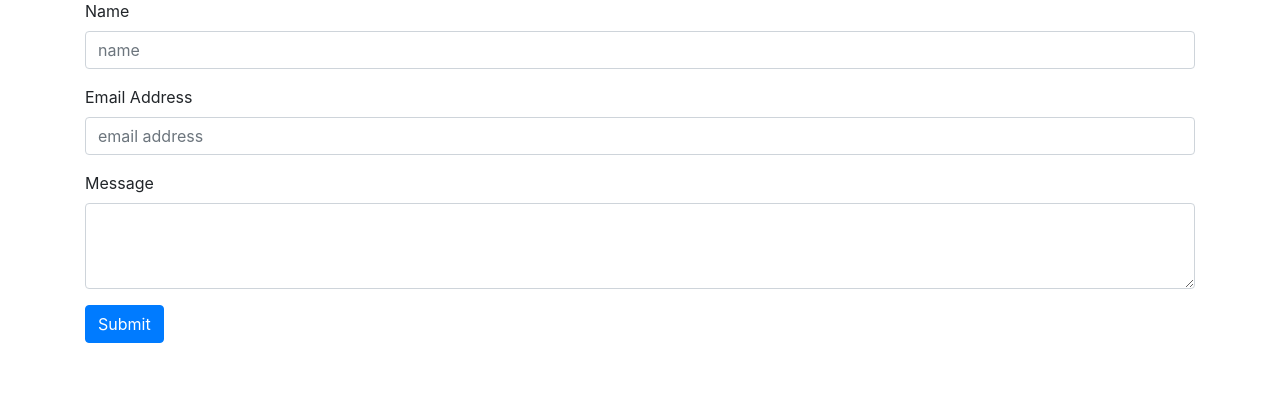
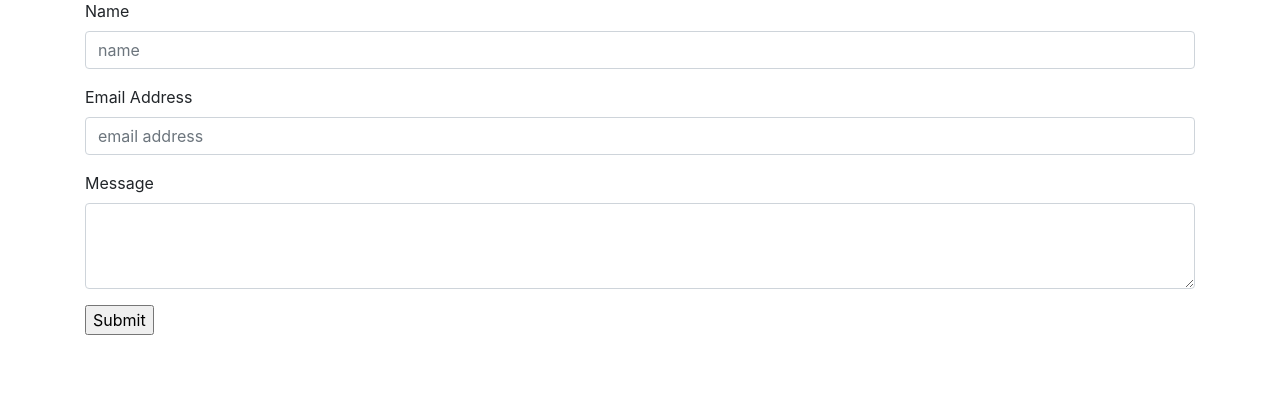
Before and after one commit to es372/mySQL-Flask-H5, a Flask app: page /contact in a window 1280 px wide. Shown: the part 57-465 px from the top of the page. Run offline with Flask 2, Linux system fonts and the light colour scheme; some libraries are stand-ins or nearby versions.

```diff
--- a/app/forms.py
+++ b/app/forms.py
@@ -2,6 +2,7 @@ from flask_wtf import FlaskForm
 from wtforms import StringField, TextField, SubmitField
 from wtforms.validators import DataRequired, Length, Email
 from flask_wtf.recaptcha import RecaptchaField
+
 
 
 class ContactForm(FlaskForm):
--- a/app/templates/contact.html
+++ b/app/templates/contact.html
@@ -35,7 +35,7 @@
         </ul>
         {% endif %}
   </div>
-  <button class="btn btn-primary" type="submit">Submit</button>
+    {{ form.submit }}
 </form>
 
 {% endblock %}
```
